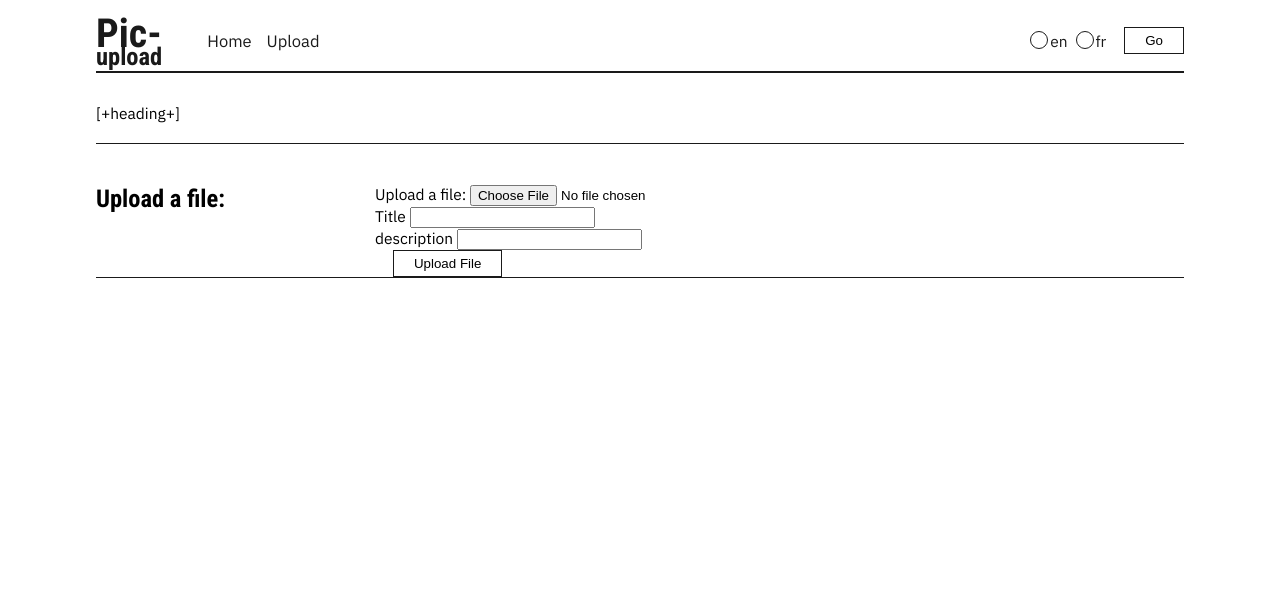
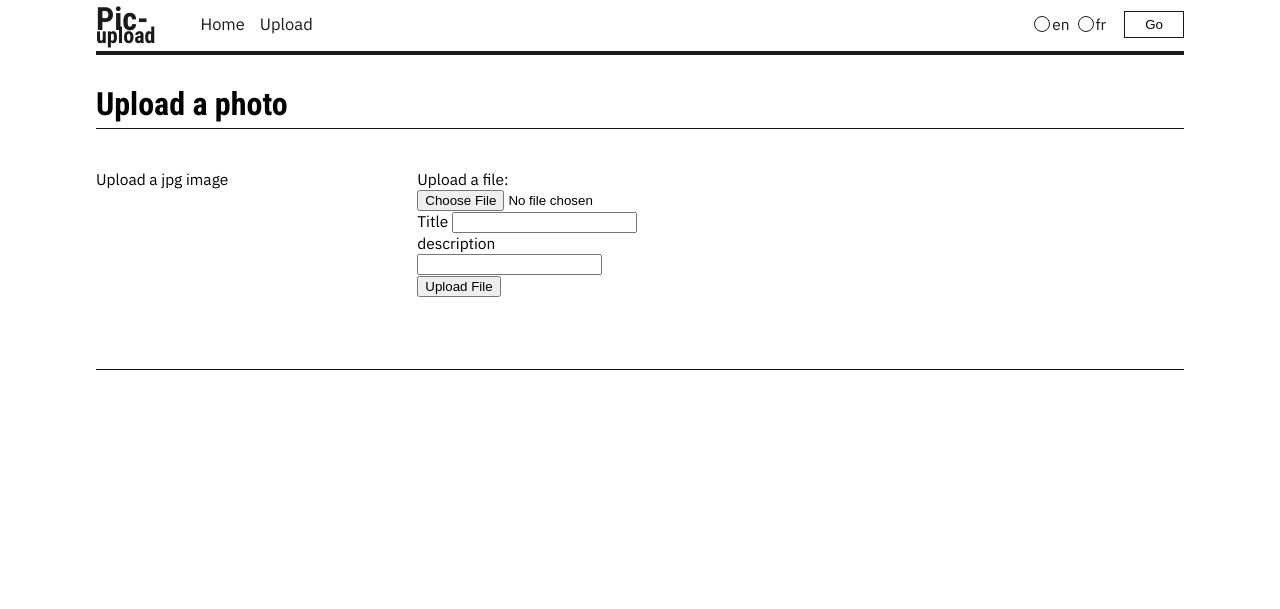
Before and after one commit to jhkette/image_upload_project, a PHP site: page /index.php?page=upload in a window 1280 px wide. Shown: the top 609 px of the page. After the commit the page ends 370 px from the top, so only its background shows below. Run offline with PHP 8.4, Linux system fonts and the light colour scheme.

Commit message:
adding language

```diff
--- a/classes/Controlview.php
+++ b/classes/Controlview.php
@@ -8,10 +8,16 @@
     public function getIndex()
     {
         $content = '';
-        $header = './templates/header.html';
-        $content .= file_get_contents($header);
-        $banner = './templates/banner.html';
-        $content .= file_get_contents($banner);
+        $headerHtml = './templates/header.html';
+        $header = file_get_contents($headerHtml);
+        $v = array('[+title+]');
+        $r = array($this->phrases['index_title']);
+        $content .= printTemplate($v, $r, $header);
+        $values = array('[+heading+]');
+        $replacements = array($this->phrases['index_heading' ]);
+        $bannerfile = './templates/banner.html';
+        $banner = file_get_contents($bannerfile);
+        $content .= printTemplate($values, $replacements, $banner);
         $data = $this->getAllPhotos();
         $list = './templates/thumbnail.html';
         $tpl = file_get_contents($list);
@@ -26,9 +32,13 @@
     public function getImage($id)
     {
         $content = '';
-        $header = './templates/header.html';
-        $content .=  file_get_contents($header);
+        $headerHtml = './templates/header.html';
+        $header = file_get_contents($headerHtml);
         $data = $this->getImageData($id);
+        $v = array('[+title+]');
+        $r = array($data[0]['description_p']);
+        $content .= printTemplate($v, $r, $header);
+
         $list = './templates/mainimage.html';
         $tpl = file_get_contents($list);
         $values = ['[+name+]','[+title+]','[+description+]','[+download+]','[+id+]'];
@@ -41,10 +51,18 @@
     protected function getHeaderForm()
     {
         $content = '';
-        $headerhtml = './templates/header.html';
-        $content .= file_get_contents($headerhtml);
+        $headerHtml = './templates/header.html';
+        $header = file_get_contents($headerHtml);
+        $v = array('[+title+]');
+        $r = array($this->phrases['upload_title']);
+
+        $content .= printTemplate($v, $r, $header);
         $banner = './templates/banner1.html';
-        $content .= file_get_contents($banner);
+        $values = array('[+heading+]');
+        $replacements = array($this->phrases['upload_heading']);
+        $bannerfile = './templates/banner.html';
+        $banner = file_get_contents($bannerfile);
+        $content .= printTemplate($values, $replacements, $banner);
         return $content;
     }
 
@@ -91,9 +109,6 @@
                 $updir = $this->config['upload_dir'];
                 $upfilename = basename($_FILES['userfile']['name']);
                 $newname = $updir . $upfilename;
-
-                // https://stackoverflow.com/questions/933081/try-catch-statement-in-php-where-the-file-does-not-upload
-                //try doing above ...
                 $small = img_resize(
                     $uploadedFile,
                     $this->config['thumbs'] .
@@ -108,7 +123,6 @@
                     600,
                     600
                 );
-                print_r($medium);
                 $move = move_uploaded_file($uploadedFile, $newname);
                 if ($move && $medium[0] && $small[0]) {
 
@@ -126,7 +140,7 @@
                     } elseif ($error == UPLOAD_ERR_PARTIAL) {
                         echo 'File upload failed - partial uplaod';
                     } elseif ($error == UPLOAD_ERR_NO_FILE) {
-                        echo 'No file uploade';
+                        echo 'No file upload';
                     } else {
                         echo 'Error code' . $error;
                     }
--- a/includes/imageform.php
+++ b/includes/imageform.php
@@ -2,7 +2,7 @@
 
  ?>
 
-<h1>Upload a file:</h1>
+<p>Upload a jpg image</p>
 <form enctype="multipart/form-data" class="upload-form" action="<?php echo htmlentities($_SERVER['REQUEST_URI'], ENT_QUOTES, 'UTF-8'); ?>" method="post">
     <div class="fieldinput">
         <label for="fileinput">Upload a file:</label>
--- a/index.php
+++ b/index.php
@@ -34,9 +34,6 @@
          case 'upload':
              include 'views/upload.php';
              break;
-         case 'test':
-             include 'views/test.php';
-             break;
          default:
              include 'views/404.php';
      }
--- a/lang/en.php
+++ b/lang/en.php
@@ -3,12 +3,10 @@
 $phrases = array(
   'error_db' => "Error connecting to database",
   'error_data' => "Error retrieving data",
-  'songs_title' => "W1 Music: All Songs",
-  'artists_title' => "W1 Music: All Artists",
-  'home_title' => "W1 Music",
-  'home_heading' => "Welcome",
-  'songs_heading' => "Our Songs",
-  'artists_heading' => "Our Artists",
+  'index_title' => "PicUpload",
+  'upload_title' => "PicUpload: upload a photo",
+  'index_heading' => "Latest uploads...",
+  'upload_heading' => "Upload a photo",
   '404_title' => "404 Error",
   '404_heading' => "404 Error"
 );
--- a/styles/style.css
+++ b/styles/style.css
@@ -119,13 +119,15 @@
   box-sizing: inherit;
 }
 
-ul li {
-  list-style: none;
-}
+
 body {
   font-family: 'IBM Plex Sans', sans-serif;
   font-weight: 400;
   font-size: 1.55rem;
+}
+/* global list style is none */
+ul li {
+  list-style: none;
 }
 .main {
   width: 85%;
@@ -137,23 +139,31 @@
   grid-row-gap: 8rem;
 }
 
-@media (max-width: 900px) {
-  .main {
-    grid-template-columns: repeat(3, 1fr);
-  }
-}
 
-@media (max-width: 550px) {
-  .main {
-    grid-template-columns: repeat(2, 1fr);
-  }
-}
-
+/* heading */
 .heading{
   margin-top: 2rem;
   margin: auto;
 }
 
+.header-container {
+  width: 85%;
+  margin: auto;
+  display: flex;
+  align-content: center;
+  /* padding-top: .5rem; */
+  align-items: center;
+  color: #1a1a1a;
+  padding-bottom: .25rem;
+  border-bottom: 4px solid #1a1a1a;
+}
+.banner {
+  padding: 3rem 0 .5rem 0;
+  width: 85%;
+  margin: auto;
+  border-bottom: 1px solid #1a1a1a;
+}
+/* thumbnail css */
 .thumbnail {
   display: flex;
   flex-direction: column;
@@ -174,12 +184,7 @@
   align-self: flex-start;
   padding: 0.2rem;
 }
-.banner {
-  padding: 2rem 0;
-  width: 85%;
-  margin: auto;
-  border-bottom: 1px solid #1a1a1a;
-}
+
 .container-info {
   padding: 2rem;
   background-color: #61c06a;
@@ -199,22 +204,7 @@
   border-bottom: 1px solid #d5d5d5;
 }
 
-.header-container {
-  width: 85%;
-  margin: auto;
-  display: flex;
-  align-content: center;
-  /* padding-top: .5rem; */
-  align-items: center;
-  color: #1a1a1a;
-  border-bottom: 2px solid #1a1a1a;
-}
-header {
-  background-color: white;
-  padding: 1rem 0;
 
-
-}
 
 .nav{
   display: flex;
@@ -287,16 +277,24 @@
 h1 {
 
   font-family: 'Roboto Condensed', sans-serif;
-  /* text-transform: uppercase; */
-  font-size: 2.45rem;
+
+  font-size: 2.2rem;
   font-weight: 900;
 }
+
 .highlight{
 
-  font-size: 4rem;
+  font-size: 3.2rem;
   display: block;
   margin-bottom: -1.5rem;
 }
+
+h2{
+  font-size: 3.2rem;
+  font-family: 'Roboto Condensed', sans-serif;
+  font-weight: 900;
+}
+
 
 h1 a {
   color: #1a1a1a;
@@ -331,14 +329,16 @@
   width: 85%;
   margin: auto;
 }
-.intro h2 {
+
+
+/* .intro h2 {
   font-size: 2rem;
   color: white;
   font-size: 2rem;
   margin-top: 1rem;
   z-index: 2;
   position: absolute;
-}
+} */
 
 .img-desc {
   display: flex;
@@ -371,6 +371,7 @@
   display: flex;
   color: #1a1a1a;
   font-weight: 500;
+  align-items: center;
 
 }
 
@@ -382,8 +383,8 @@
 }
 
 .rb .rb-field {
-  width: 1.8rem;
-  height: 1.8rem;
+  width: 1.6rem;
+  height: 1.6rem;
   background-color: white;
   position: relative;
   border: 1px solid #1a1a1a;
@@ -394,6 +395,7 @@
   justify-content: space-around;
   flex-direction: column;
   margin-left: .2rem;
+
   color: #1a1a1a;
 }
 
@@ -449,7 +451,7 @@
   left: .5em;
   transition: all .2s cubic-bezier(.45, .05, 0, 1.98);
 }
-input[type="submit"] {
+.button-language {
   align-self: flex-start;
 
   background-color: white;
@@ -457,9 +459,23 @@
   padding: .5rem 2rem;
   margin-left: 1.8rem;
 
-}
+}xf
 
-input[type="submit"]:hover {
+.button-language:hover {
   background-color: #1a1a1a;
   color: white;
 }
+
+
+
+@media (max-width: 900px) {
+  .main {
+    grid-template-columns: repeat(3, 1fr);
+  }
+}
+
+@media (max-width: 550px) {
+  .main {
+    grid-template-columns: repeat(2, 1fr);
+  }
+}
--- a/templates/header.html
+++ b/templates/header.html
@@ -4,13 +4,11 @@
     <meta charset="UTF-8" />
     <meta name="viewport" content="width=device-width, initial-scale=1.0" />
     <meta http-equiv="X-UA-Compatible" content="ie=edge" />
-    <!-- <style>
-      @import url('https://fonts.googleapis.com/css?family=Roboto+Condensed|Source+Sans+Pro:400,700&display=swap');
-      </style>  -->
+    <link rel="stylesheet" type="text/css" href="./styles/style.css">
       <style>
           @import url('https://fonts.googleapis.com/css?family=Roboto+Condensed:700|IBM+Plex+Sans&display=swap');
           </style>
-    <link rel="stylesheet" type="text/css" href="./styles/style.css">
+
     <title>[+title+]</title>
   </head>
   <body>
@@ -42,7 +40,7 @@
             </label>
 
 
-              <input type="submit" name="submit" value="Go" />
+              <input class="button-language" type="submit" name="submit" value="Go" />
           </div>
       </fieldset>
   </form>
--- a/test.php
+++ /dev/null
@@ -1,3 +0,0 @@
-<?php
-echo 'hello';
-?>
```
Also changed, not shown: notes.md (+3 -1 lines).
